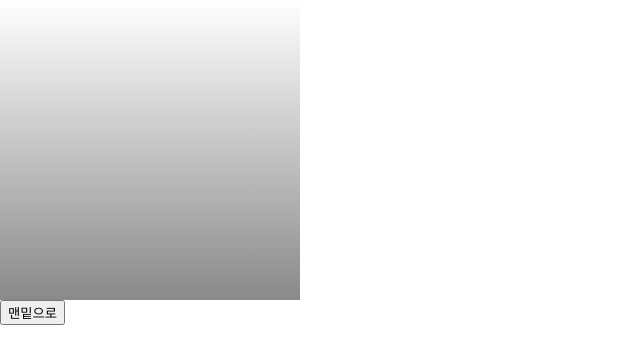
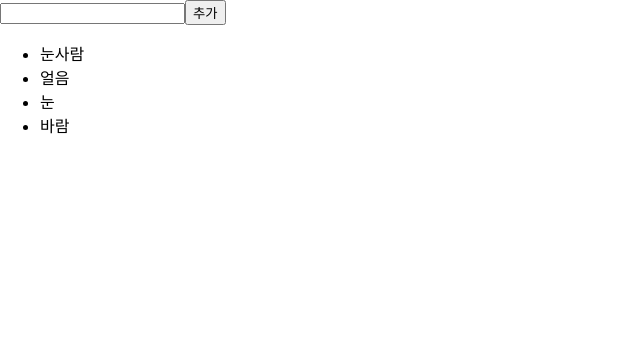
Before and after one commit to kyunyan/react-study, a React (Create React App) app: page / in a window 1280 px wide. Shown: the top 364 px of the page, without its empty margins (0-640 px from the left). Built offline with nearby package versions, Linux system fonts and the light colour scheme.

Commit message:
react 컴포넌트 반복 공부

```diff
--- a/src/App.js
+++ b/src/App.js
@@ -77,7 +77,7 @@ export default App;
 
  export default App; */
 
- import React , {Component} from 'react';
+/*  import React , {Component} from 'react';
  import ScrollBox from './ScrollBox'
 
  class App extends Component{
@@ -93,4 +93,17 @@ export default App;
    }
  }
 
+ export default App; */
+
+ import React , {Component} from 'react';
+ import IterationSample from './IterationSample';
+
+ class App extends Component{
+    render(){
+      return (
+         <IterationSample/>
+      )
+    }
+ }
+
  export default App;
--- a/src/IterationSample.js
+++ b/src/IterationSample.js
@@ -1,16 +1,86 @@
-import React ,{Component} from 'react';
+/* import React ,{Component} from 'react';
 
 class IterationSample extends Component{
     render(){
+        const names = ["눈사람" , "얼음" , "눈", "바람"];
+        const nameList = names.map(
+            (name, index) => (<li key={index}>{name}</li>)
+        )
+        debugger;
         return (
             <ul>
-                <li>눈사람</li>
-                <li>얼음</li>
-                <li>눈</li>
-                <li>바람</li>
+                {nameList}
             </ul>
         )
     }
 }
 
+export default IterationSample; */
+
+import React ,{Component} from 'react';
+
+class IterationSample extends Component{
+    state = {
+        names : ["눈사람" , "얼음" , "눈" , "바람"] ,
+        name : ""
+    }
+
+    handleChange = (e) => {
+        this.setState({
+            name : e.target.value
+        });
+    }
+
+    handleInsert = () => {
+        // names 배열에 값을 추가하고 , name 값을 초기화합니다.
+        this.setState({
+            names : this.state.names.concat(this.state.name) ,
+            name : ""
+        })
+    }
+
+    handleRemove = (index) => {
+        // 편의상 name의 래퍼런스를 미리 만듭니다.
+        const {names} = this.state;
+
+        /*
+            배열을 자르는 내장 함수 slice 의
+            전개 연산자(...)을 사용하여 index 번째 값을 제외한 값들을
+            배열에 넣어 줍니다.
+        */
+
+        /* this.setState({
+            names : [
+                ...names.slice(0, index) ,
+                ...names.slice(index +1 , names.length)
+            ]
+        }) */
+
+        this.setState({
+            names : names.filter((item, i) => i !== index)
+        })
+    }
+
+    render(){
+        const nameList = this.state.names.map(
+            (name, index) =>
+                (<li key={index}
+                 onDoubleClick={() => this.handleRemove(index)}>
+                    {name}
+                </li>
+                )
+            );
+        return(
+            <div>
+                <input
+                    onChange={this.handleChange} value={this.state.name}/>
+                <button onClick={this.handleInsert}>추가</button>
+                <ul>
+                    {nameList}
+                </ul>
+            </div>
+        )
+    }
+}
+
 export default IterationSample;
```
